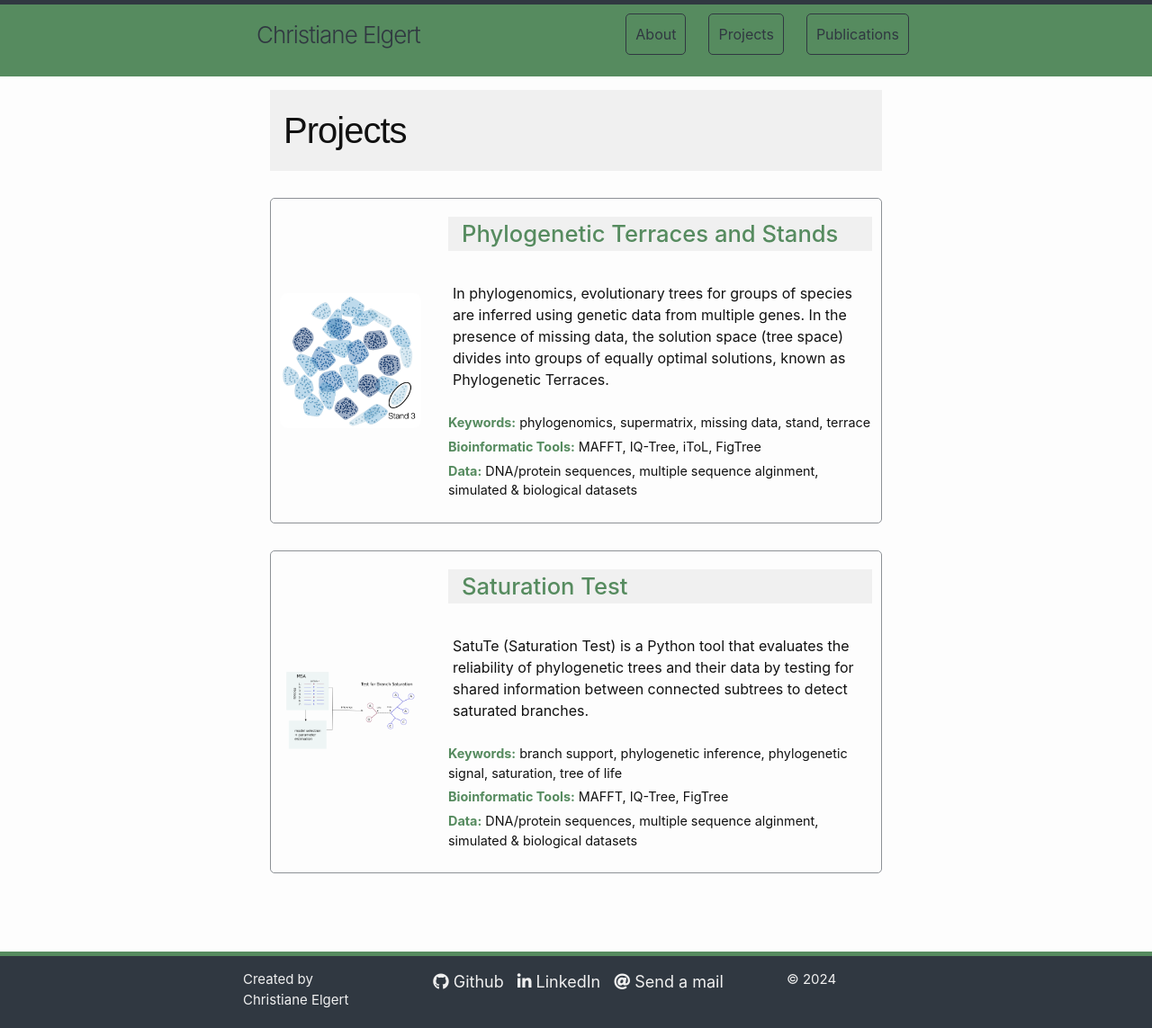
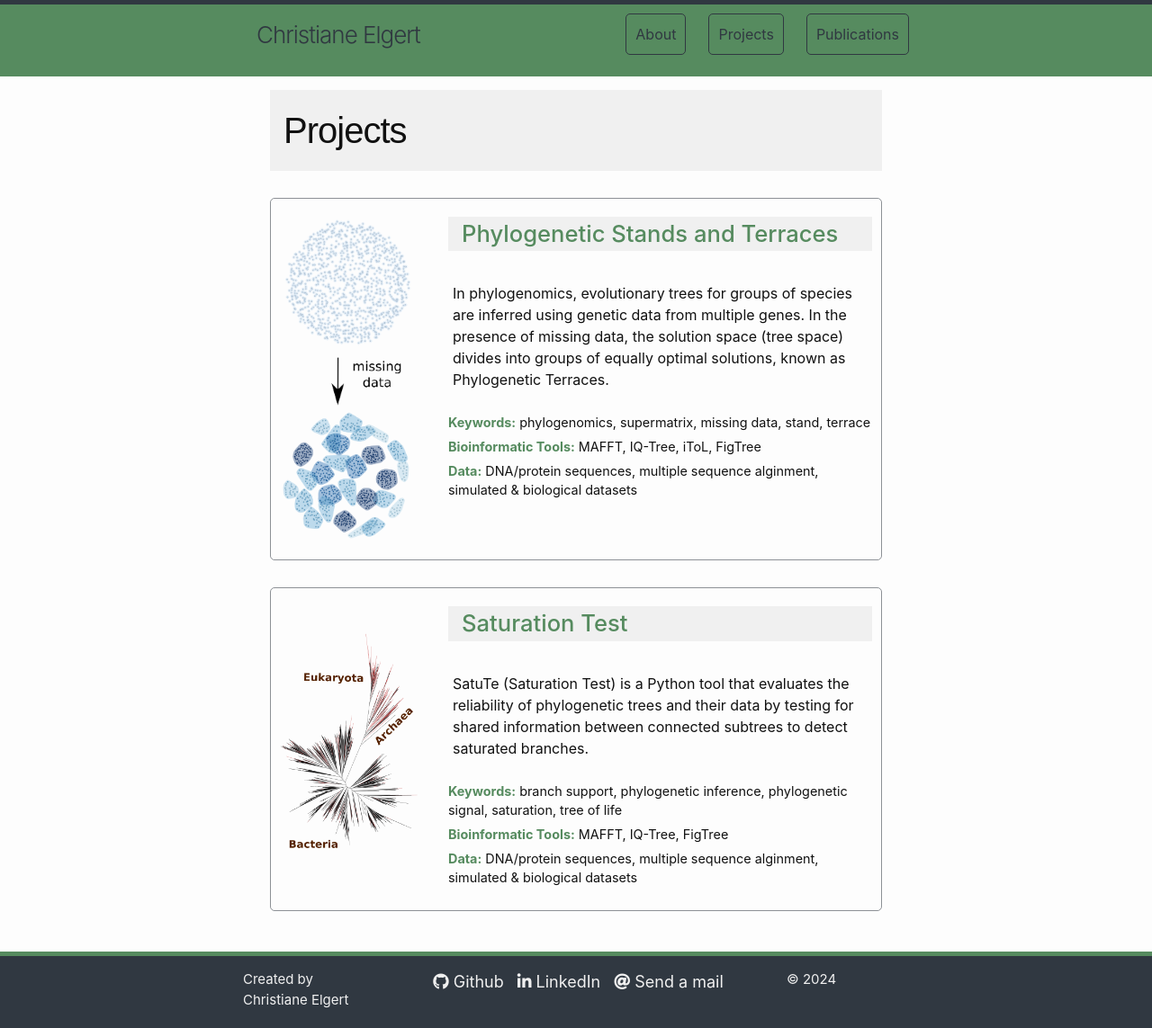
Before and after one commit to Elli-ellgard/Elli-ellgard.github.io, a Jekyll site: the page built from projects/index.html, in a window 1280 px wide and 1143 px high. Shown: the whole window at 90% size. Built offline with Jekyll 4.4.1, drawn with Linux system fonts in a browser that asks for light colours; nearby versions of some CDN libraries.

Commit message:
update: 2 projects

```diff
--- a/_data/projects_overview.yml
+++ b/_data/projects_overview.yml
@@ -1,5 +1,5 @@
 projects:
-  - name: Phylogenetic Terraces and Stands
+  - name: Phylogenetic Stands and Terraces
     description: |
       In phylogenomics, evolutionary trees for groups of species are inferred using genetic data from multiple genes. In the presence of missing data, the solution space (tree space) divides into groups of equally optimal solutions, known as Phylogenetic Terraces.
     keywords:
@@ -8,7 +8,7 @@ projects:
       - missing data
       - stand
       - terrace
-    figure: stands.png
+    figure: stand_and_terrace.png
     bioinformatic_tools:
       - MAFFT
       - IQ-Tree
@@ -36,7 +36,7 @@ projects:
       - phylogenetic signal
       - saturation
       - tree of life
-    figure: satute.png
+    figure: 2D_ToL_saturation.png
     bioinformatic_tools:
       - MAFFT
       - IQ-Tree
```
Also changed, not shown: assets/images/projects/2D_ToL_saturation.png (added), assets/images/projects/stand_and_terrace.png (added).
